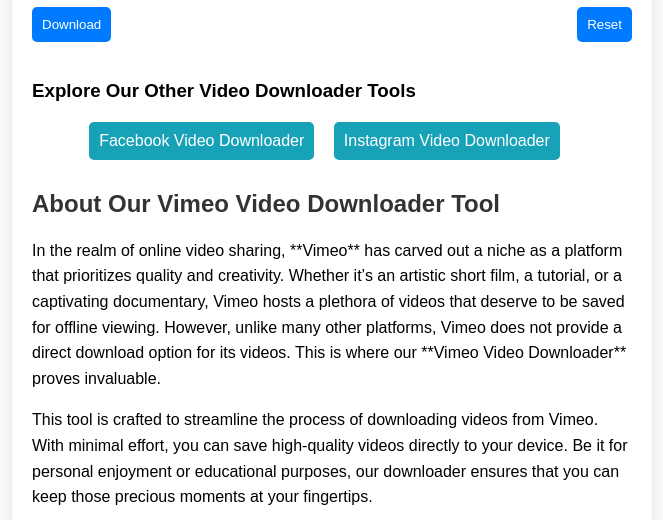
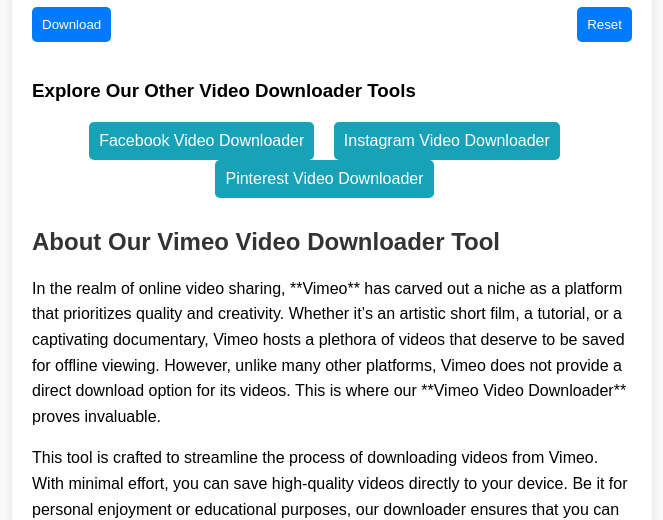
Before and after one commit to allvideodownload/vimeo-video-downloader, a plain HTML site: page index.html in a window 1280 px wide. Shown: the part 304-824 px from the top of the page, without its empty margins (308-971 px from the left). Drawn offline with Linux system fonts and the light colour scheme.

Commit message:
Update index.html

```diff
--- a/index.html
+++ b/index.html
@@ -43,6 +43,7 @@
         <div class="other-tools">
             <a href="/facebook-video-downloader" class="tool-link">Facebook Video Downloader</a>
             <a href="/instagram-video-downloader" class="tool-link">Instagram Video Downloader</a>
+            <a href="/pinterest-video-downloader" class="tool-link">Pinterest Video Downloader</a>
         </div>
 
         <!-- Comprehensive Description Article -->
```
